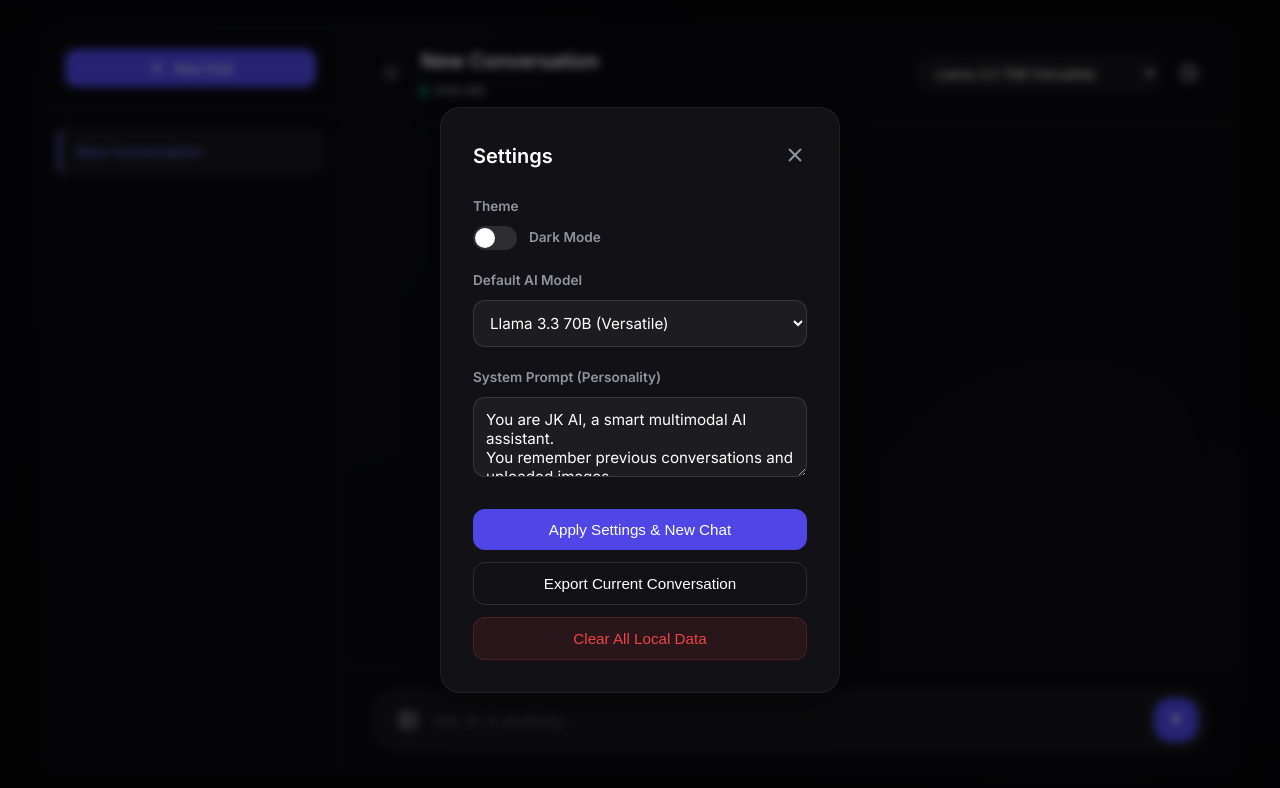
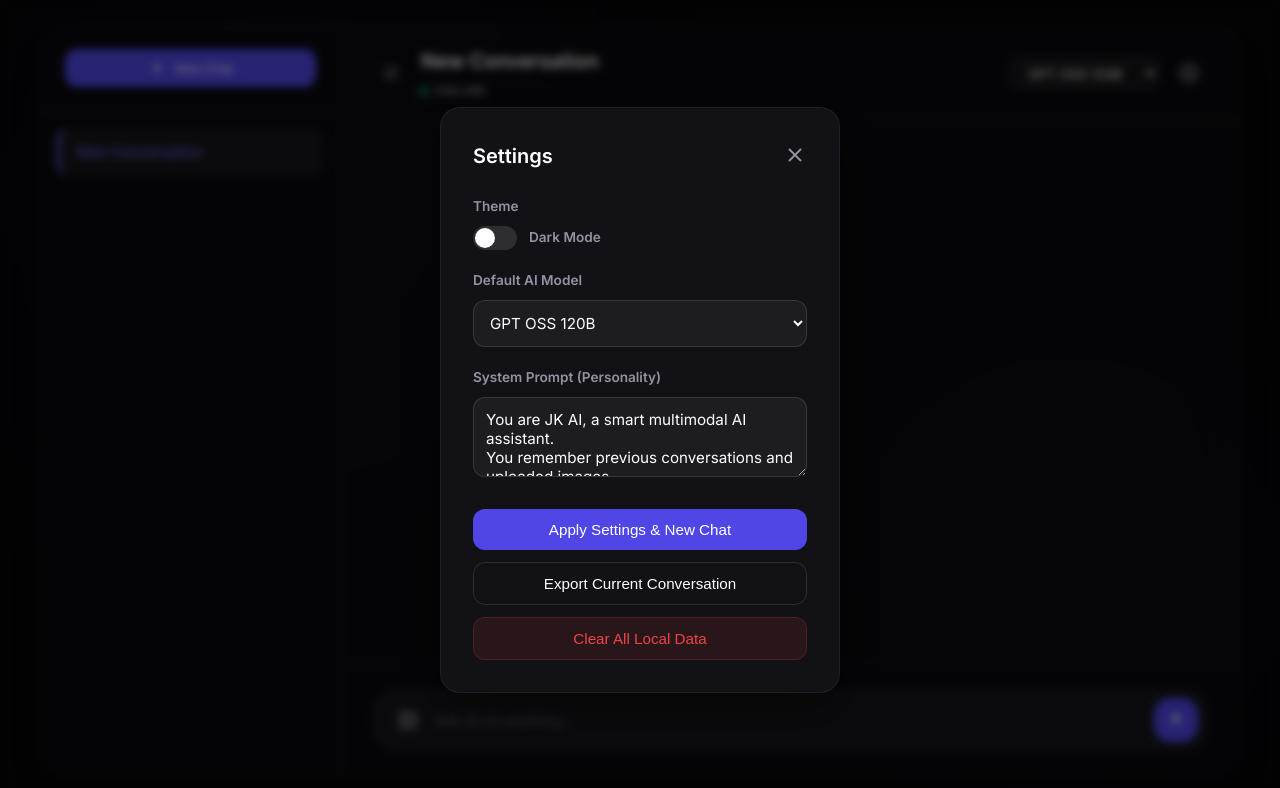
Before and after one commit to pravinhub/JK-AI, a website: page public/index.html in a window 1280 px wide. Both pictures are taken after a click on the button 1189 px from the left and 72 px from the top of the page. Drawn offline with Linux system fonts and the light colour scheme.

Commit message:
feat: updated Groq models based on actual available list

```diff
--- a/public/index.html
+++ b/public/index.html
@@ -47,11 +47,12 @@
                 <div style="display:flex; align-items:center; gap:12px;">
                     <!-- Per-chat model selector -->
                     <select id="chatModelSelect" class="chat-model-select" onchange="updateChatModel()">
-                        <option value="llama-3.3-70b-versatile">Llama 3.3 70B (Versatile)</option>
-                        <option value="llama-3.1-8b-instant">Llama 3.1 8B (Instant)</option>
-                        <option value="deepseek-r1-distill-llama-70b">DeepSeek R1 70B (Reasoning)</option>
-                        <option value="mixtral-8x7b-32768">Mixtral 8x7B (32k Context)</option>
-                        <option value="gemma2-9b-it">Gemma 2 9B (IT)</option>
+                        <option value="openai/gpt-oss-120b">GPT OSS 120B</option>
+                        <option value="openai/gpt-oss-20b">GPT OSS 20B</option>
+                        <option value="groq/compound">Compound</option>
+                        <option value="groq/compound-mini">Compound Mini</option>
+                        <option value="qwen/qwen3.6-27b">Qwen 3.6 27B</option>
+                        <option value="allam-2-7b">ALLaM-2 7B</option>
                     </select>
 
                     <button class="settings-btn" aria-label="Settings" onclick="openSettings()">
@@ -109,11 +110,12 @@
             <div class="setting-group">
                 <label>Default AI Model</label>
                 <select id="defaultModelSelect" onchange="updateDefaultModel()">
-                    <option value="llama-3.3-70b-versatile">Llama 3.3 70B (Versatile)</option>
-                    <option value="llama-3.1-8b-instant">Llama 3.1 8B (Instant)</option>
-                    <option value="deepseek-r1-distill-llama-70b">DeepSeek R1 70B (Reasoning)</option>
-                    <option value="mixtral-8x7b-32768">Mixtral 8x7B (32k Context)</option>
-                    <option value="gemma2-9b-it">Gemma 2 9B (IT)</option>
+                    <option value="openai/gpt-oss-120b">GPT OSS 120B</option>
+                    <option value="openai/gpt-oss-20b">GPT OSS 20B</option>
+                    <option value="groq/compound">Compound</option>
+                    <option value="groq/compound-mini">Compound Mini</option>
+                    <option value="qwen/qwen3.6-27b">Qwen 3.6 27B</option>
+                    <option value="allam-2-7b">ALLaM-2 7B</option>
                 </select>
             </div>
 
--- a/public/script.js
+++ b/public/script.js
@@ -117,7 +117,7 @@
     }
 
     // Load default model
-    const defaultModel = localStorage.getItem("jk_ai_default_model") || "llama-3.3-70b-versatile";
+    const defaultModel = localStorage.getItem("jk_ai_default_model") || "openai/gpt-oss-120b";
     defaultModelSelect.value = defaultModel;
 
     renderSidebar();
@@ -175,7 +175,7 @@
 }
 
 function createNewChat(systemPromptOverride) {
-    const defaultModel = localStorage.getItem("jk_ai_default_model") || "llama-3.3-70b-versatile";
+    const defaultModel = localStorage.getItem("jk_ai_default_model") || "openai/gpt-oss-120b";
     const prompt = systemPromptOverride || systemPromptInput.value || "You are JK AI, a smart multimodal AI assistant. Be conversational, helpful, and concise.";
 
     const id = generateId();
--- a/server.js
+++ b/server.js
@@ -98,7 +98,7 @@
             return res.status(400).json({ error: "Invalid messages format" });
         }
 
-        const requestedModel = req.body.model || "llama-3.3-70b-versatile";
+        const requestedModel = req.body.model || "openai/gpt-oss-120b";
         const image = req.file;
 
         if (!messages || messages.length === 0) {
```
